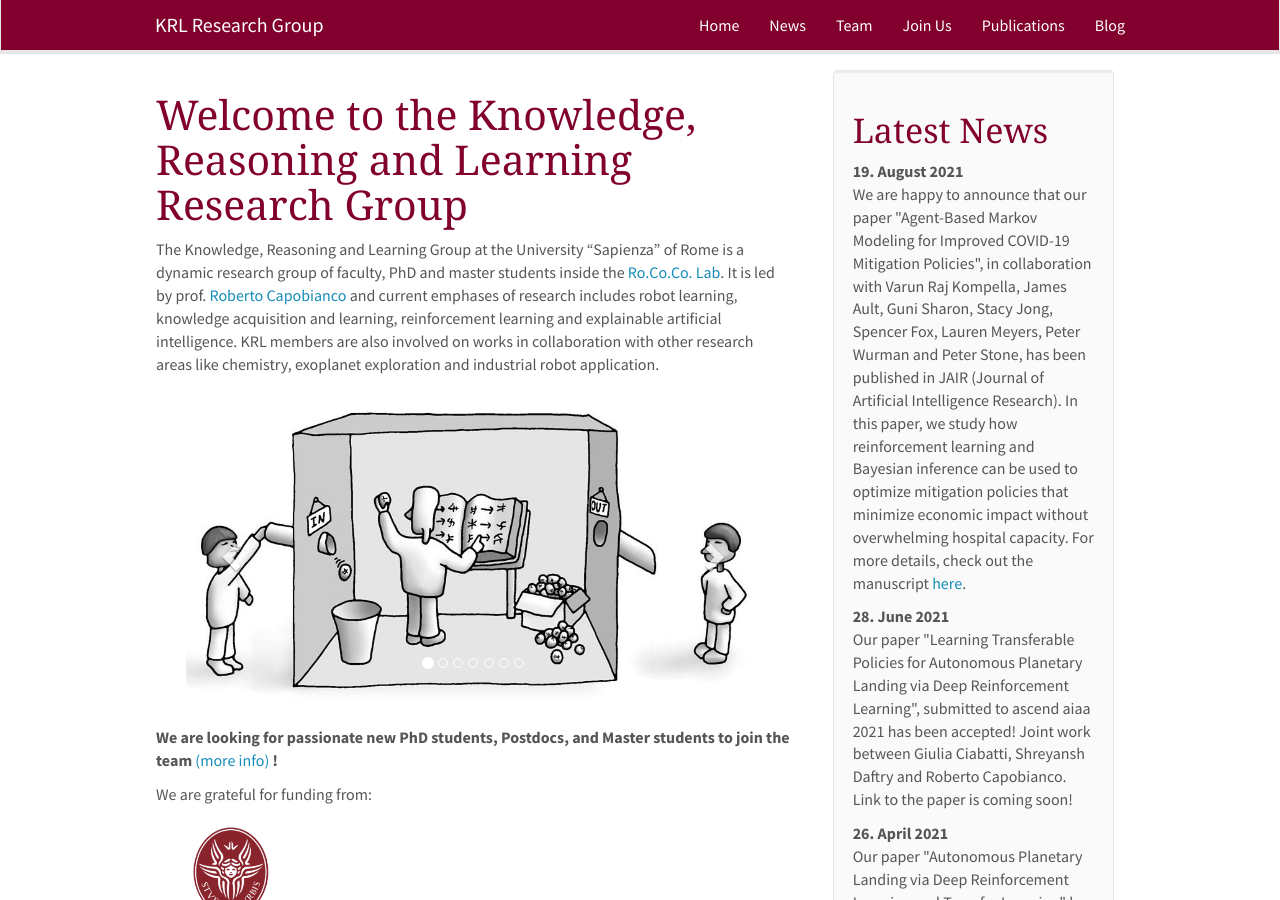
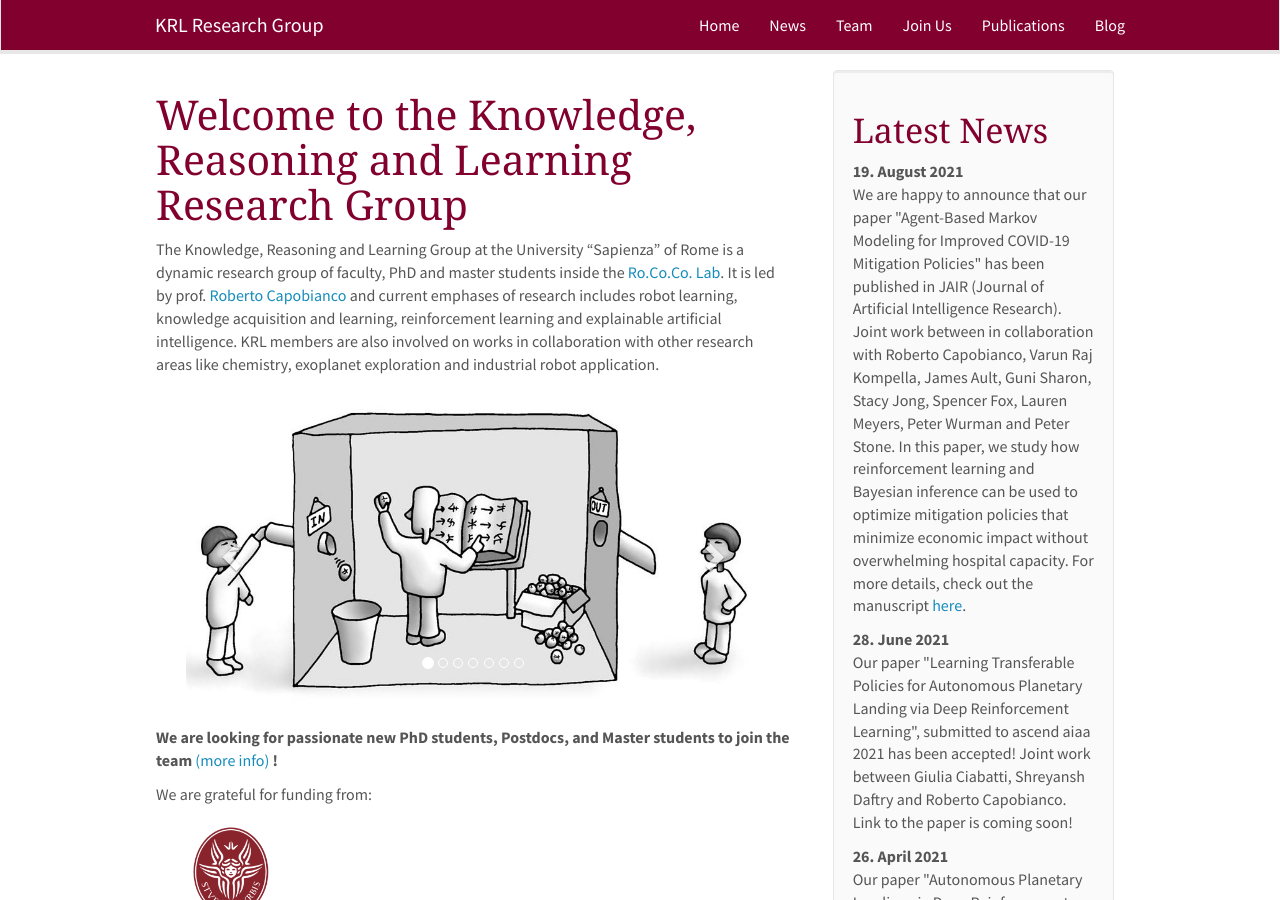
Before and after one commit to KRLGroup/krlgroup.github.io, a Jekyll site: the page built from _pages/home.md, in a window 1280 px wide and 900 px high. Built offline with Jekyll 4.4.1, drawn with Linux system fonts in a browser that asks for light colours; nearby versions of some CDN libraries.

Commit message:
re-written news about agent-based markov modeling paper

```diff
--- a/_data/news.yml
+++ b/_data/news.yml
@@ -1,5 +1,5 @@
 - date: 19. August 2021
-  headline: 'We are happy to announce that our paper "Agent-Based Markov Modeling for Improved COVID-19 Mitigation Policies", in collaboration with Varun Raj Kompella, James Ault, Guni Sharon, Stacy Jong, Spencer Fox, Lauren Meyers, Peter Wurman and Peter Stone, has been published in JAIR (Journal of Artificial Intelligence Research). In this paper, we study how reinforcement learning and Bayesian inference can be used to optimize mitigation policies that minimize economic impact without overwhelming hospital capacity. For more details, check out the manuscript <a href="https://jair.org/index.php/jair/article/view/12632">here</a>.'
+  headline: 'We are happy to announce that our paper "Agent-Based Markov Modeling for Improved COVID-19 Mitigation Policies" has been published in JAIR (Journal of Artificial Intelligence Research). Joint work between in collaboration with Roberto Capobianco,  Varun Raj Kompella, James Ault, Guni Sharon, Stacy Jong, Spencer Fox, Lauren Meyers, Peter Wurman and Peter Stone. In this paper, we study how reinforcement learning and Bayesian inference can be used to optimize mitigation policies that minimize economic impact without overwhelming hospital capacity. For more details, check out the manuscript <a href="https://jair.org/index.php/jair/article/view/12632">here</a>.'
 
 - date: 28. June 2021
   headline: 'Our paper "Learning Transferable Policies for Autonomous Planetary Landing via Deep Reinforcement Learning", submitted to ascend aiaa 2021 has been accepted!
```
